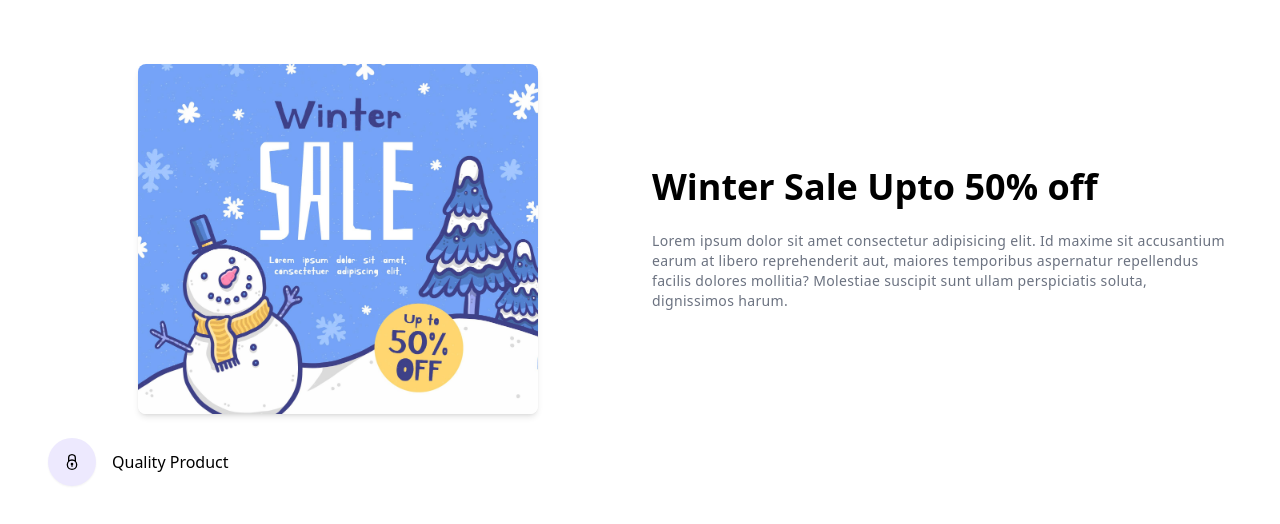
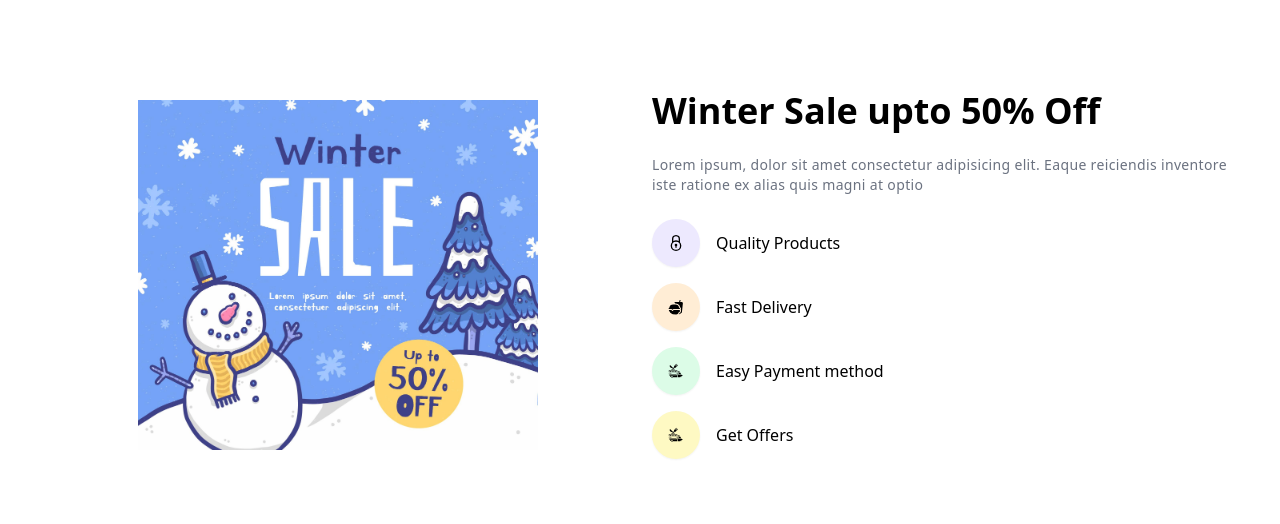
Before and after one commit to HasibCoderLab/farmid-online-shop, a React (Vite) app: page / in a window 1280 px wide. Shown: the top 524 px of the page. Built offline with nearby package versions, Linux system fonts and the light colour scheme.

Commit message:
fixed banner

```diff
--- a/src/Components/Banner/Banner.jsx
+++ b/src/Components/Banner/Banner.jsx
@@ -5,43 +5,49 @@ import { GiFoodTruck } from "react-icons/gi";
 
 const Banner = () => {
   return (
-    <div className="min-h-[550px] flex justify-center items-center py-5 sm:py-0">
-      <div className="container mx-auto px-4 sm:px-12">
+    <div className="min-h-[550px] flex justify-center items-center py-12 sm:py-0">
+      <div className="container">
         <div className="grid grid-cols-1 sm:grid-cols-2 gap-6 items-center">
-
-          {/* Image */}
+          {/* image section */}
           <div data-aos="zoom-in">
             <img
-              className="max-w-[400px] h-[350px] w-full mx-auto object-cover rounded-lg shadow-md"
               src={BannerImg}
-              alt="BannerImg"
+              alt=""
+              className="max-w-[400px] h-[350px] w-full mx-auto  object-cover"
             />
           </div>
 
-          {/* Text */}
+          {/* text details section */}
           <div className="flex flex-col justify-center gap-6 sm:pt-0">
             <h1 data-aos="fade-up" className="text-3xl sm:text-4xl font-bold">
-              Winter Sale Upto 50% off
+              Winter Sale upto 50% Off
             </h1>
             <p
               data-aos="fade-up"
               className="text-sm text-gray-500 tracking-wide leading-5"
             >
-              Lorem ipsum dolor sit amet consectetur adipisicing elit. Id maxime
-              sit accusantium earum at libero reprehenderit aut, maiores temporibus
-              aspernatur repellendus facilis dolores mollitia? Molestiae suscipit
-              sunt ullam perspiciatis soluta, dignissimos harum.
+              Lorem ipsum, dolor sit amet consectetur adipisicing elit. Eaque
+              reiciendis inventore iste ratione ex alias quis magni at optio
             </p>
-          </div>
-
-          {/* Icon */}
-          <div className="flex flex-col gap-4">
-            <div data-aos="fade-up" className="flex items-center gap-4">
-              <GrSecure className="text-4xl h-12 w-12 shadow-sm p-4 rounded-full bg-violet-100 dark:bg-violet-400" />
-              <p>Quality Product</p>
+            <div className="flex flex-col gap-4">
+              <div data-aos="fade-up" className="flex items-center gap-4">
+                <GrSecure className="text-4xl h-12 w-12 shadow-sm p-4 rounded-full bg-violet-100 dark:bg-violet-400" />
+                <p>Quality Products</p>
+              </div>
+              <div data-aos="fade-up" className="flex items-center gap-4">
+                <IoFastFood className="text-4xl h-12 w-12 shadow-sm p-4 rounded-full bg-orange-100 dark:bg-orange-400" />
+                <p>Fast Delivery</p>
+              </div>
+              <div data-aos="fade-up" className="flex items-center gap-4">
+                <GiFoodTruck className="text-4xl h-12 w-12 shadow-sm p-4 rounded-full bg-green-100 dark:bg-green-400" />
+                <p>Easy Payment method</p>
+              </div>
+              <div data-aos="fade-up" className="flex items-center gap-4">
+                <GiFoodTruck className="text-4xl h-12 w-12 shadow-sm p-4 rounded-full bg-yellow-100 dark:bg-yellow-400" />
+                <p>Get Offers</p>
+              </div>
             </div>
           </div>
-
         </div>
       </div>
     </div>
```
